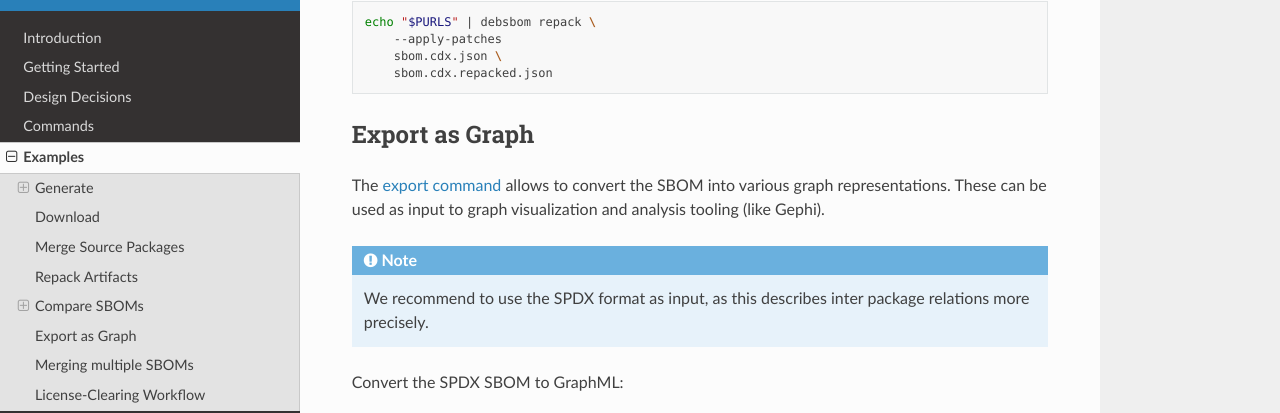
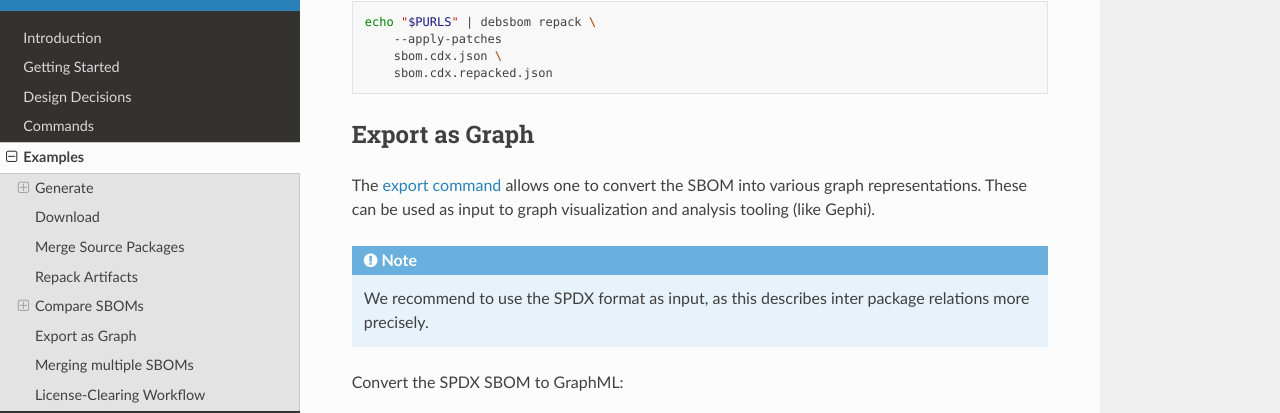
Before and after one commit to siemens/debsbom, a Sphinx documentation site: the page built from docs/source/examples.rst, in a window 1280 px wide and 900 px high, scrolled down 3629 px. Shown: the part 82-495 px from the top of the window. Built offline with Sphinx 7.4.7 and the Read the Docs theme 3.1.0, drawn with Linux system fonts in a browser that asks for light colours.

```diff
--- a/docs/source/design-decisions.rst
+++ b/docs/source/design-decisions.rst
@@ -192,7 +192,7 @@ The universal ingress, often seen with the ``--from-pkglist`` option, has some c
 
 In fact, there are subtle differences: in the first case the information from the ``extended_states`` file is used to find out which packages are manually installed and which are automatically pulled in as dependencies. In the second command all packages in the status file are considered manually installed, which would affect the dependency graph.
 
-That is because we assume that with the ``--from-pkglist`` option the rootfs and the packages are not directly related. We can still find packages from the universal ingress in the apt-cache and enrich their entries, but any other local information does not apply to them. In general you should be careful when using universal ingress, as depending on the rootfs you are using and the state of the apt-cache in there, you might have reproducability issues.
+That is because we assume that with the ``--from-pkglist`` option the rootfs and the packages are not directly related. We can still find packages from the universal ingress in the apt-cache and enrich their entries, but any other local information does not apply to them. In general you should be careful when using universal ingress, as depending on the rootfs you are using and the state of the apt-cache in there, you might have reproducibility issues.
 
 License Information
 -------------------
--- a/docs/source/examples.rst
+++ b/docs/source/examples.rst
@@ -188,7 +188,7 @@ And the same list of packages can be repacked:
 Export as Graph
 ~~~~~~~~~~~~~~~
 
-The :doc:`/commands/export` allows to convert the SBOM into various graph representations.
+The :doc:`/commands/export` allows one to convert the SBOM into various graph representations.
 These can be used as input to graph visualization and analysis tooling (like Gephi).
 
 .. note::
```
